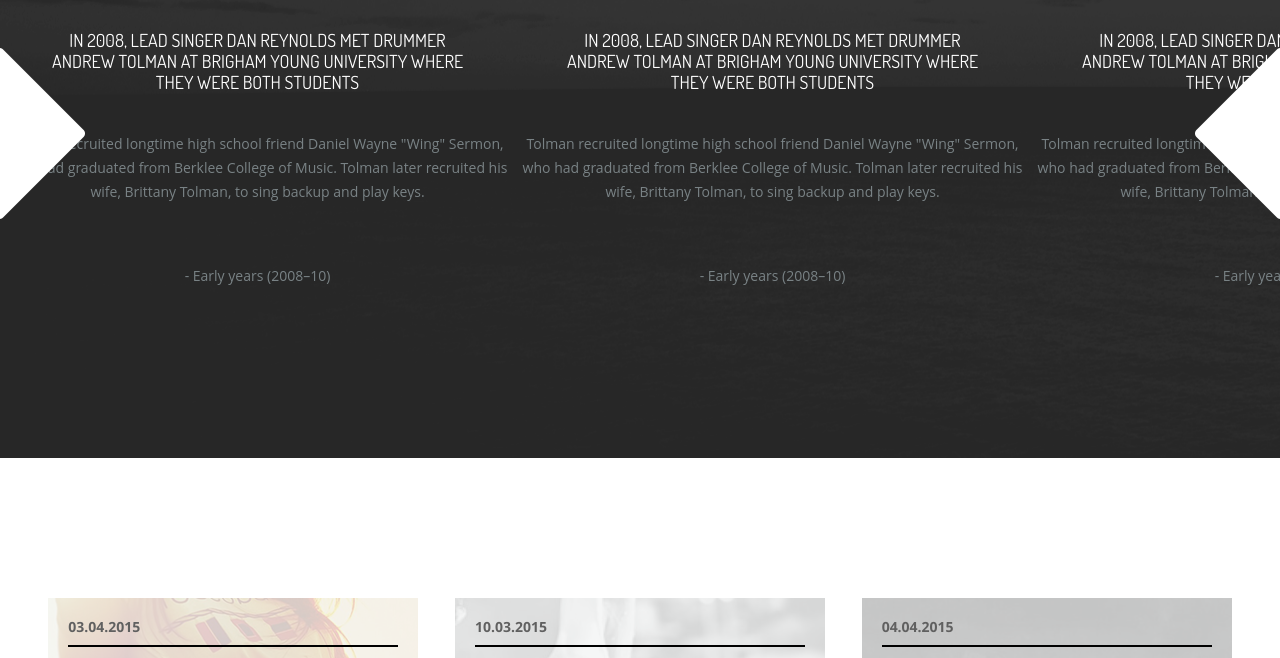
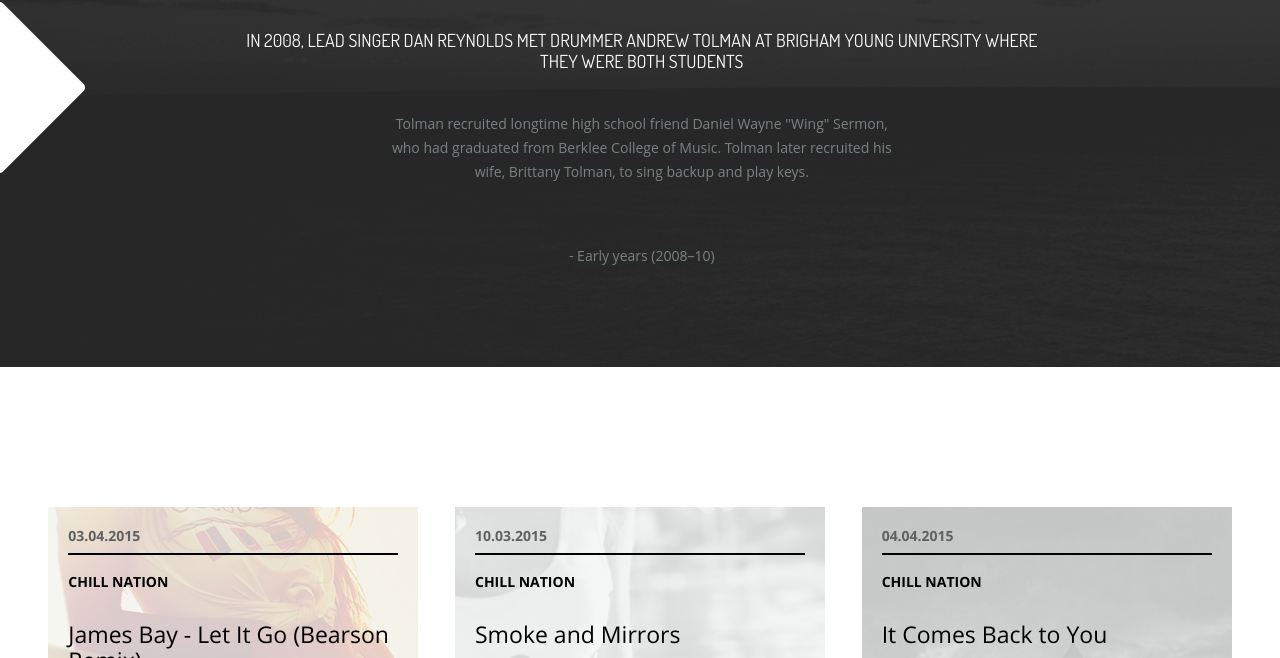
Before and after one commit to AdelRomeo/MusicDJ, a website: page index.html in a window 1280 px wide. Shown: the part 7010-7668 px from the top of the page. Drawn offline with Linux system fonts and the light colour scheme.

Commit message:
animate slider

```diff
--- a/index.html
+++ b/index.html
@@ -204,6 +204,7 @@
         <div class="slider">  <!--нужно 3 блока-->
             <img src="img/slider_arrow.png" class="slider_arrow-left" alt="left">
             <img src="img/slider_arrow.png" class="slider_arrow-right" alt="right">
+            <div class="slider-container">
                 <div class="slider-item">
                     <img src="img/note54.png" alt="" class="slider_logo">
                     <p class="slider_title">In 2008, lead singer Dan Reynolds met
@@ -217,7 +218,7 @@
                 </div>
                 <div class="slider-item">
                     <img src="img/note54.png" alt="" class="slider_logo">
-                <p class="slider_title">In 2008, lead singer Dan Reynolds met
+                    <p class="slider_title">In 2010, lead singer Dan Reynolds met
                         drummer Andrew Tolman at Brigham Young University where they were both students</p>
                     <p class="slider-description">Tolman recruited longtime high school friend Daniel Wayne "Wing" Sermon,
                         who
@@ -228,7 +229,7 @@
                 </div>
                 <div class="slider-item">
                     <img src="img/note54.png" alt="" class="slider_logo">
-                <p class="slider_title">In 2008, lead singer Dan Reynolds met
+                    <p class="slider_title">In 2012, lead singer Dan Reynolds met
                         drummer Andrew Tolman at Brigham Young University where they were both students</p>
                     <p class="slider-description">Tolman recruited longtime high school friend Daniel Wayne "Wing" Sermon,
                         who
@@ -236,6 +237,7 @@
                         Tolman, to sing backup and play keys.
                     </p>
                     <span class="slider-rules">- Early years (2008–10)</span>
+                </div>
             </div>
         </div>
         <div class="album-container">
--- a/src/styles/global.scss
+++ b/src/styles/global.scss
@@ -49,6 +49,7 @@
   display: block;
 }
 
+/*анимация кнопки меню*/
 .btnUpDown{
   top: 300px;
   transform: rotate(180deg);
--- a/src/styles/slider.scss
+++ b/src/styles/slider.scss
@@ -6,24 +6,44 @@
     padding-top: 140px;
     padding-bottom: 170px;
     position: relative;
-    display: flex;
+    min-height: 550px;
+    overflow: hidden;
 }
 
 .slider_arrow-left,
 .slider_arrow-right{
     top: calc(50% - 90px);
     cursor: pointer;
+    position: absolute;
+    z-index: 2;
+}
+
+.slider_arrow-right{
+    display: none;
     right: 0;
-    position: absolute;
+    &:hover{
+        right: 5px;
+    }
 }
 
 .slider_arrow-left{
     transform: scale(-1, 1);
     left: 0;
+    &:hover{
+        left: 5px;
+    }
+}
+
+.slider-container{
+    position: absolute;
+    width: 300%;
+    overflow: hidden;
+    display: flex;
+    left: 0;
+    max-width: none !important;
 }
 
 .slider-item{
-    width: 900px;
     margin: 0 auto;
     text-align: center;
 }
@@ -45,7 +65,7 @@
 .slider-description,
 .slider-rules{
     @include descr;
-    width: 515px;
+    max-width: 515px;
     margin: 0 auto;
 }
 
```
Also changed, not shown: build/scripts/main.js, build/styles/main.css, 1 other file. Lines whose indentation alone changed are shown as unchanged.
